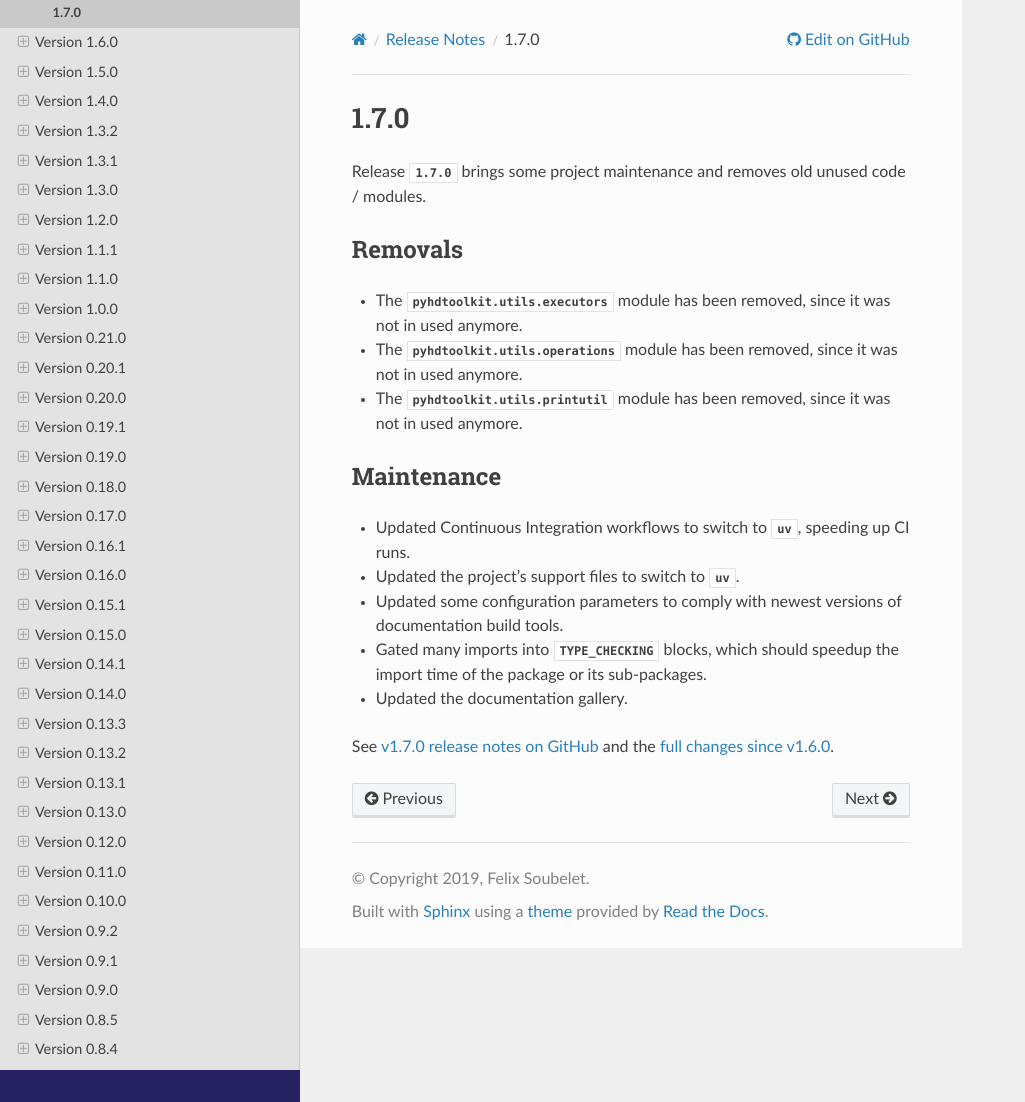
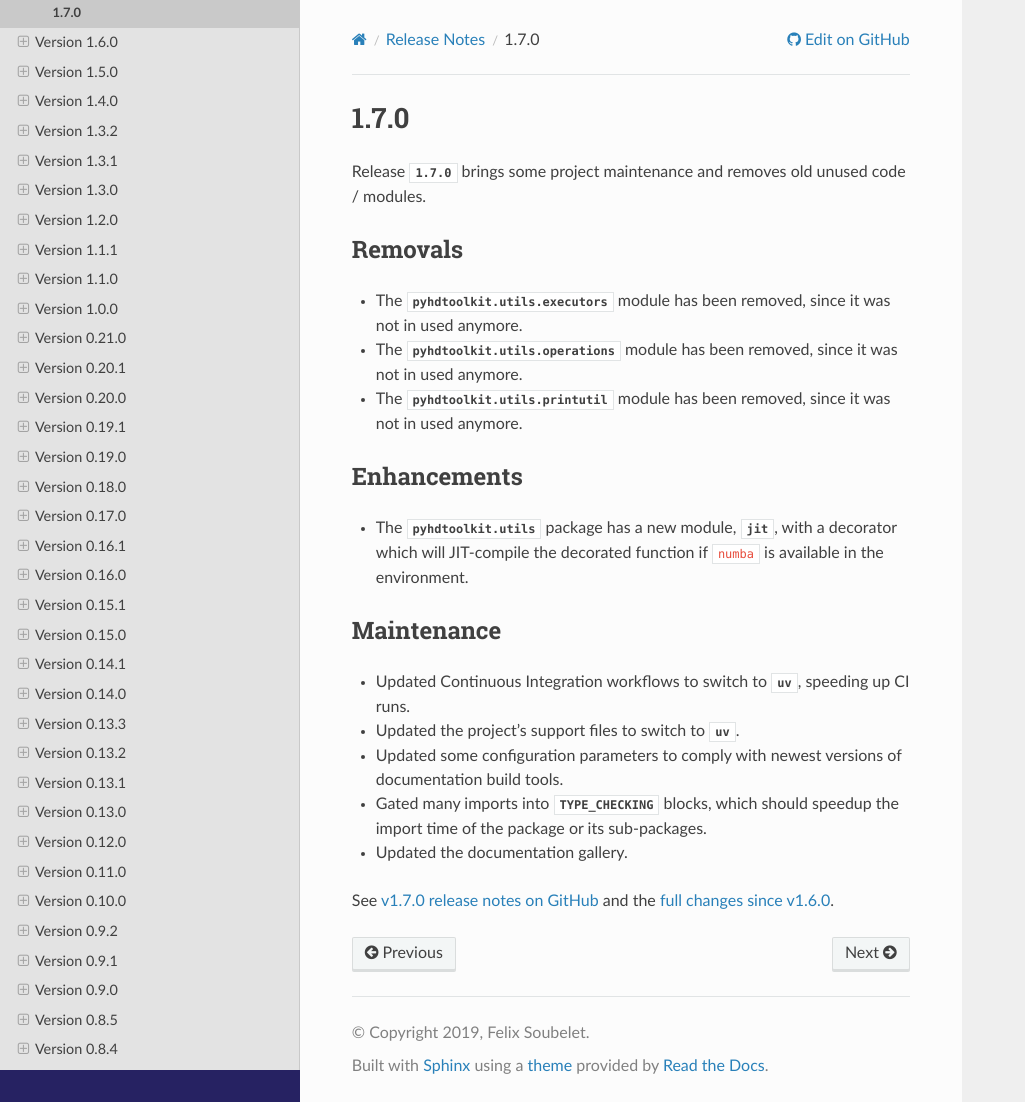
Before and after one commit to fsoubelet/PyhDToolkit, a Sphinx documentation site: the page built from docs/releases/v1.7.0.rst, in a window 1280 px wide and 1102 px high. Shown: the whole window, without its empty margins (0-1025 px from the left). Built offline with Sphinx 7.4.7 and the Read the Docs theme 3.1.0, drawn with Linux system fonts in a browser that asks for light colours; pages that are not in the unit, such as notebooks, are missing from menus.

Commit message:
and add to release notes

```diff
--- a/docs/releases/v1.7.0.rst
+++ b/docs/releases/v1.7.0.rst
@@ -12,6 +12,11 @@ Removals
 * The `pyhdtoolkit.utils.operations` module has been removed, since it was not in used anymore.
 * The `pyhdtoolkit.utils.printutil` module has been removed, since it was not in used anymore.
 
+Enhancements
+~~~~~~~~~~~~
+
+* The `pyhdtoolkit.utils` package has a new module, `jit`, with a decorator which will JIT-compile the decorated function if ``numba`` is available in the environment.
+
 Maintenance
 ~~~~~~~~~~~
 
```
